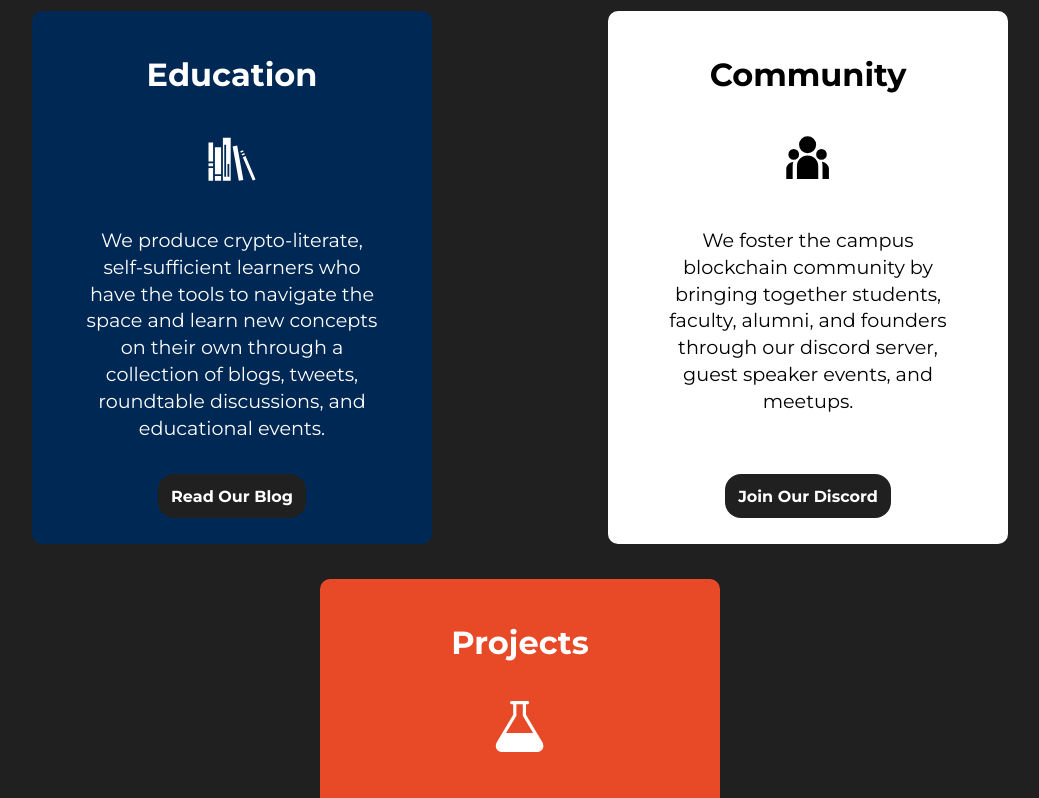
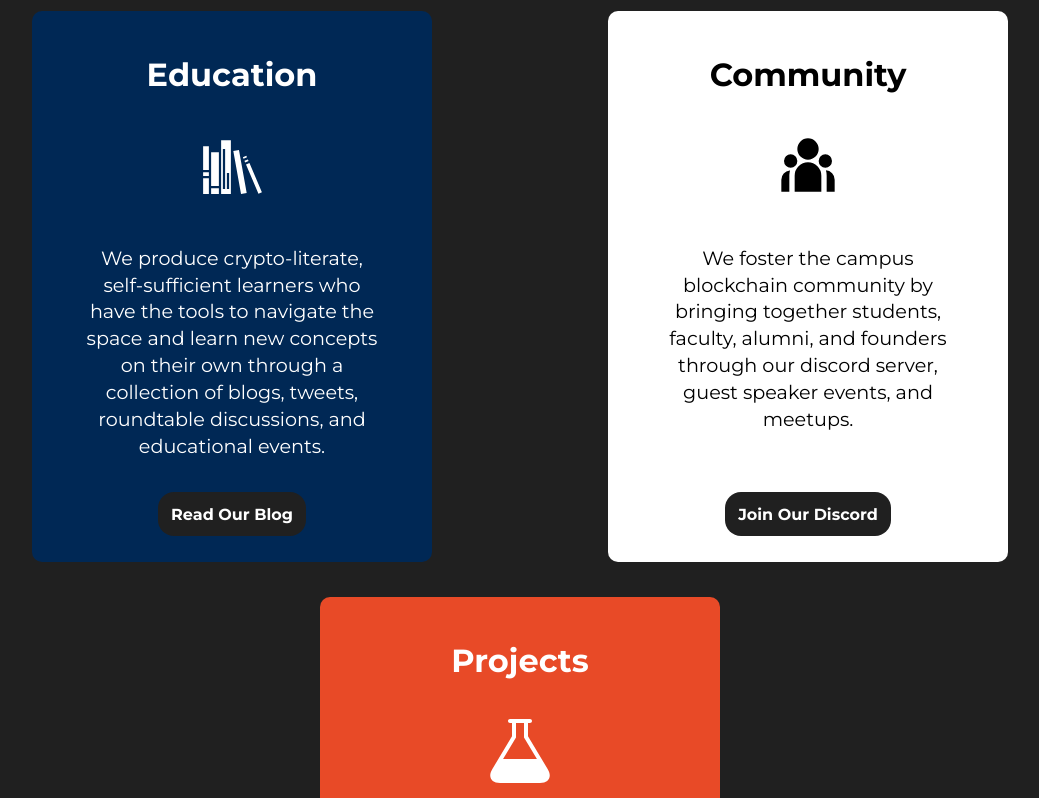
Before and after one commit to IlliniBlockchain/website, a Next.js app: page / in a window 1280 px wide. Shown: the part 1200-1998 px from the top of the page, without its empty margins (120-1159 px from the left). Built offline with nearby package versions, Linux system fonts and the light colour scheme.

Commit message:
fix icon styling

```diff
--- a/components/home/PillarCard/PillarStyles.js
+++ b/components/home/PillarCard/PillarStyles.js
@@ -40,10 +40,14 @@ font-family:Montserrat;
 cursor: pointer;
 `
 
+const PillarIcon = styled.div`
+font-size:4rem;
+`
 
 export {
     PillarTitle,
     PillarDescription,
     PillarCardContainer,
-    PillarButton
+    PillarButton,
+    PillarIcon
 }
--- a/components/home/PillarCard/index.js
+++ b/components/home/PillarCard/index.js
@@ -1,5 +1,5 @@
 import React from 'react'
-import {PillarTitle, PillarDescription, PillarCardContainer, PillarButton} from './PillarStyles'
+import {PillarTitle, PillarDescription, PillarCardContainer, PillarButton, PillarIcon} from './PillarStyles'
 import Link from 'next/link'
 
 const PillarCard = ({ title, description, pillar, icon, cta, link }) => (
@@ -11,7 +11,7 @@ const PillarCard = ({ title, description, pillar, icon, cta, link }) => (
 		}}
   >
     <PillarTitle>{title}</PillarTitle>
-    <div style={{fontSize:"4vmax"}}>{icon}</div>
+    <PillarIcon>{icon}</PillarIcon>
     <PillarDescription>{description}</PillarDescription>
     <Link href={link}>
       <PillarButton>{cta}</PillarButton>
```
